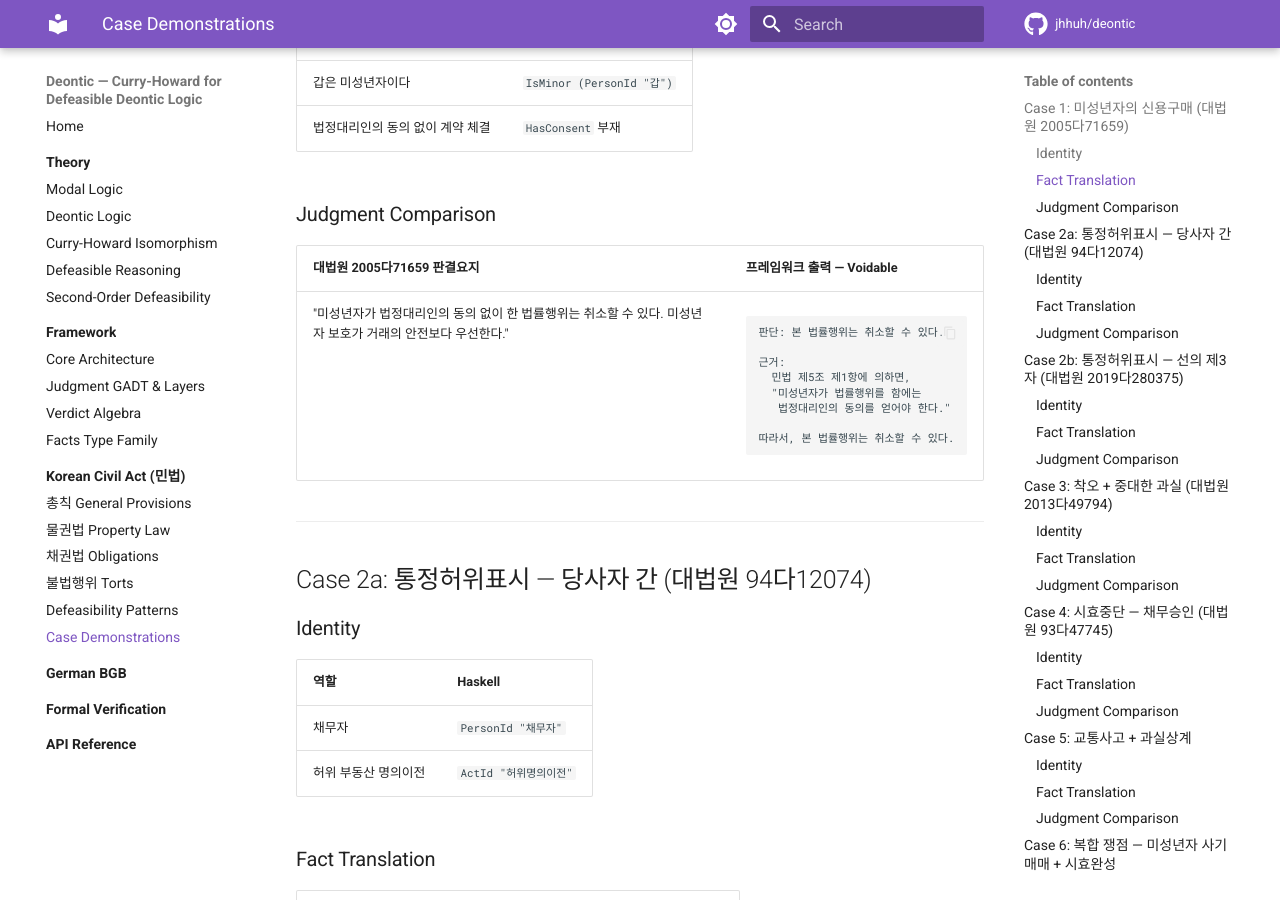
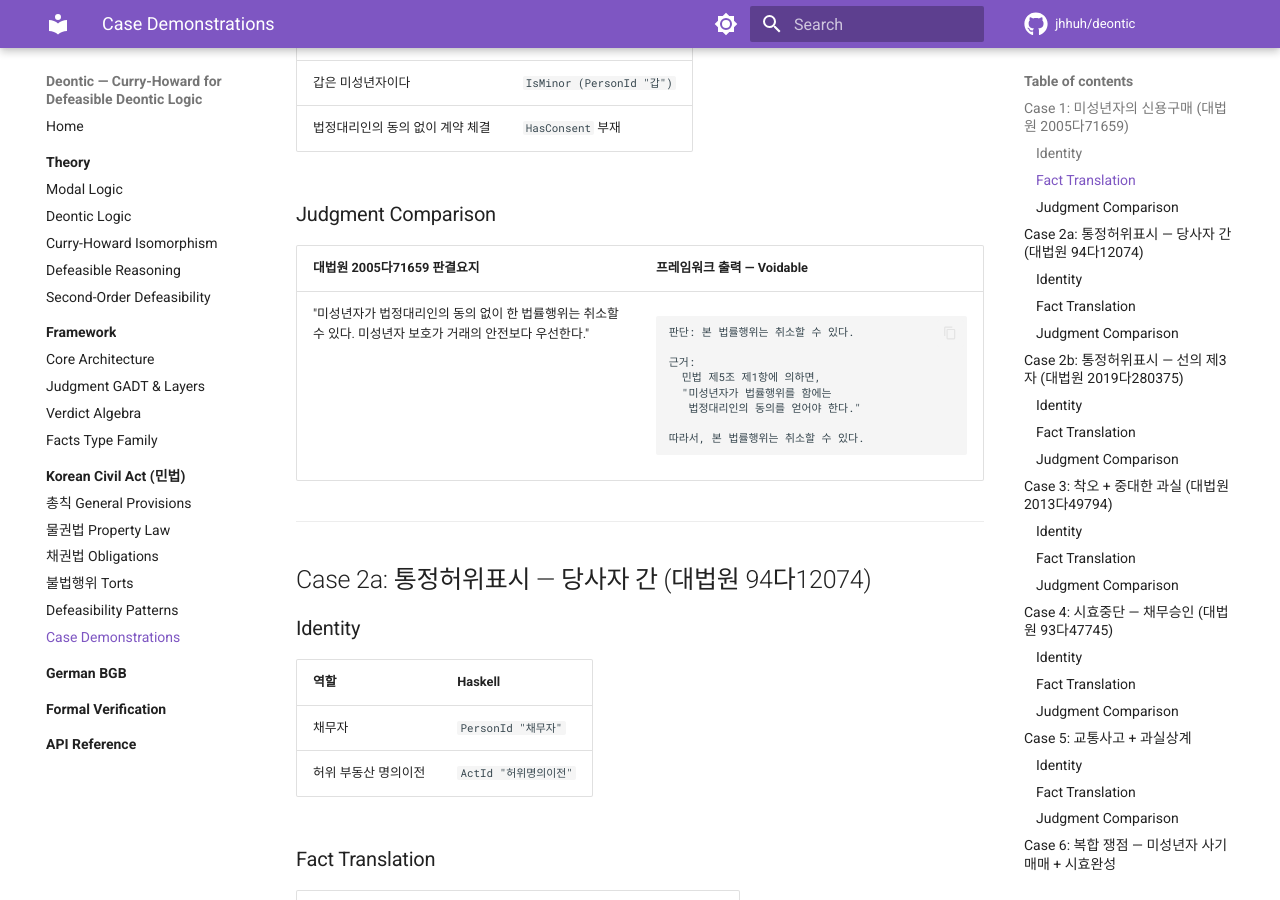
Before and after one commit to jhhuh/deontic, an MkDocs documentation site: the page built from docs/civil-act/case-demonstrations.md, in a window 1280 px wide and 900 px high, scrolled down 761 px. Built offline with MkDocs 1.6.1 and Material for MkDocs 9.7.7, drawn with Linux system fonts in a browser that asks for light colours; comment, search, counter and statistics services are not loaded.

Commit message:
docs: fix table column widths to 50/50 in case demonstrations

```diff
--- a/docs/civil-act/case-demonstrations.md
+++ b/docs/civil-act/case-demonstrations.md
@@ -29,7 +29,8 @@ Generated by `cabal run deontic-kr-civil-demo`. The framework output is
 
 ### Judgment Comparison
 
-<table>
+<table style="table-layout:fixed; width:100%">
+<colgroup><col style="width:50%"><col style="width:50%"></colgroup>
 <tr><th>대법원 2005다71659 판결요지</th><th>프레임워크 출력 — Voidable</th></tr>
 <tr><td>
 
@@ -71,7 +72,8 @@ Generated by `cabal run deontic-kr-civil-demo`. The framework output is
 
 ### Judgment Comparison
 
-<table>
+<table style="table-layout:fixed; width:100%">
+<colgroup><col style="width:50%"><col style="width:50%"></colgroup>
 <tr><th>대법원 94다12074 판결요지</th><th>프레임워크 출력 — Void</th></tr>
 <tr><td>
 
@@ -114,7 +116,8 @@ Generated by `cabal run deontic-kr-civil-demo`. The framework output is
 
 ### Judgment Comparison
 
-<table>
+<table style="table-layout:fixed; width:100%">
+<colgroup><col style="width:50%"><col style="width:50%"></colgroup>
 <tr><th>대법원 2019다280375 판결요지</th><th>프레임워크 출력 — Valid</th></tr>
 <tr><td>
 
@@ -160,7 +163,8 @@ Generated by `cabal run deontic-kr-civil-demo`. The framework output is
 
 ### Judgment Comparison
 
-<table>
+<table style="table-layout:fixed; width:100%">
+<colgroup><col style="width:50%"><col style="width:50%"></colgroup>
 <tr><th>대법원 2013다49794 판결요지</th><th>프레임워크 출력 — Valid</th></tr>
 <tr><td>
 
@@ -209,7 +213,8 @@ Generated by `cabal run deontic-kr-civil-demo`. The framework output is
 
 ### Judgment Comparison
 
-<table>
+<table style="table-layout:fixed; width:100%">
+<colgroup><col style="width:50%"><col style="width:50%"></colgroup>
 <tr><th>대법원 93다47745 판결요지</th><th>프레임워크 출력 — Valid</th></tr>
 <tr><td>
 
@@ -261,7 +266,8 @@ Generated by `cabal run deontic-kr-civil-demo`. The framework output is
 
 ### Judgment Comparison
 
-<table>
+<table style="table-layout:fixed; width:100%">
+<colgroup><col style="width:50%"><col style="width:50%"></colgroup>
 <tr><th>일반적 판례 법리</th><th>프레임워크 출력 — Voidable</th></tr>
 <tr><td>
 
@@ -315,7 +321,8 @@ Generated by `cabal run deontic-kr-civil-demo`. The framework output is
 
 ### Judgment Comparison
 
-<table>
+<table style="table-layout:fixed; width:100%">
+<colgroup><col style="width:50%"><col style="width:50%"></colgroup>
 <tr><th>쟁점</th><th>프레임워크 출력</th></tr>
 <tr><td>
 
@@ -420,7 +427,8 @@ combineVerdicts = Void
 
 ### Judgment Comparison
 
-<table>
+<table style="table-layout:fixed; width:100%">
+<colgroup><col style="width:50%"><col style="width:50%"></colgroup>
 <tr><th>대법원 98다60828 판결요지</th><th>프레임워크 출력 — Valid</th></tr>
 <tr><td>
 
@@ -469,7 +477,8 @@ combineVerdicts = Void
 
 ### Judgment Comparison
 
-<table>
+<table style="table-layout:fixed; width:100%">
+<colgroup><col style="width:50%"><col style="width:50%"></colgroup>
 <tr><th>대법원 91다32190 판결요지</th><th>프레임워크 출력 — Valid</th></tr>
 <tr><td>
 
@@ -517,7 +526,8 @@ combineVerdicts = Void
 
 ### Judgment Comparison
 
-<table>
+<table style="table-layout:fixed; width:100%">
+<colgroup><col style="width:50%"><col style="width:50%"></colgroup>
 <tr><th>일반적 판례 법리</th><th>프레임워크 출력 — Void</th></tr>
 <tr><td>
 
@@ -562,7 +572,8 @@ combineVerdicts = Void
 
 ### Judgment Comparison
 
-<table>
+<table style="table-layout:fixed; width:100%">
+<colgroup><col style="width:50%"><col style="width:50%"></colgroup>
 <tr><th>일반적 판례 법리</th><th>프레임워크 출력 — Voidable</th></tr>
 <tr><td>
 
```
